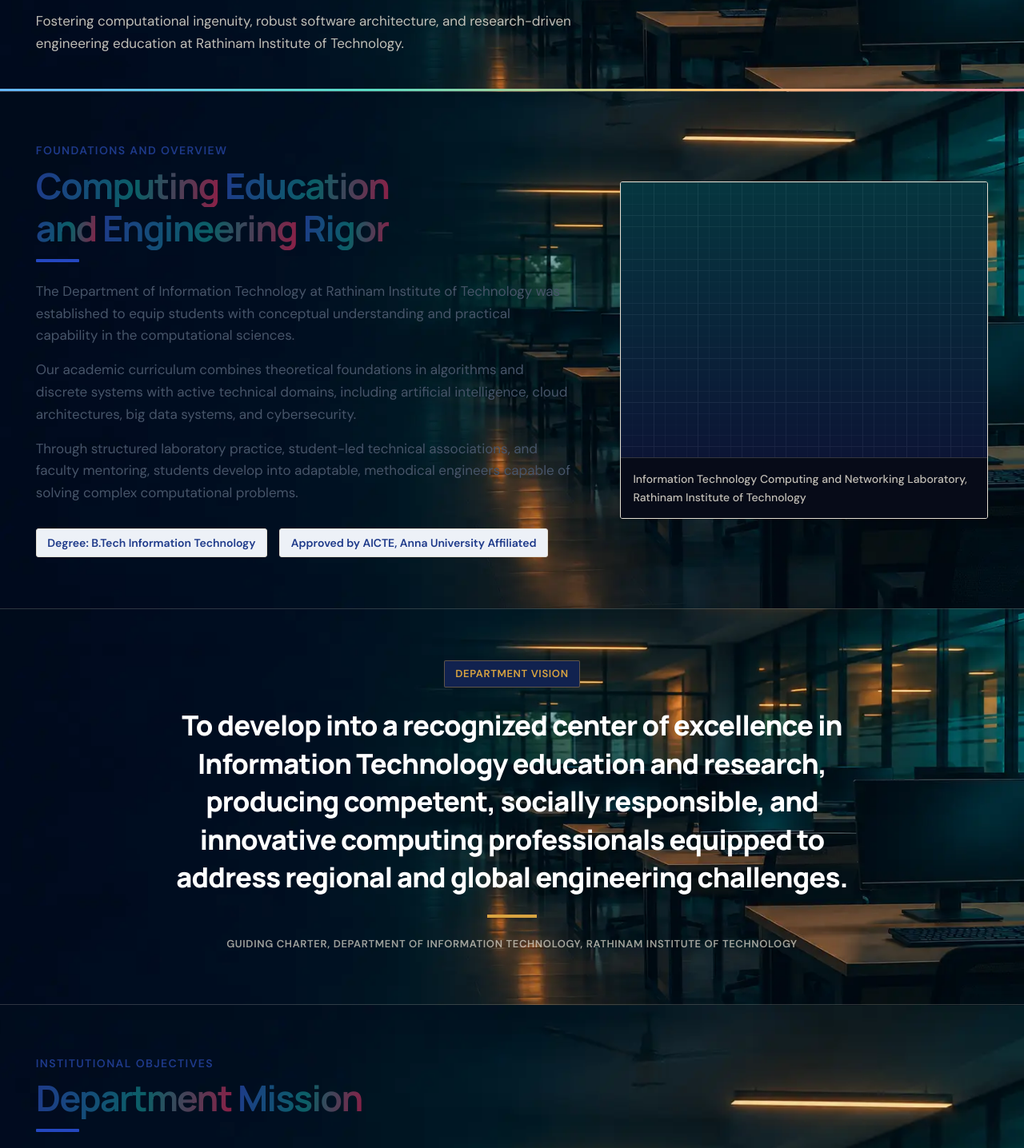
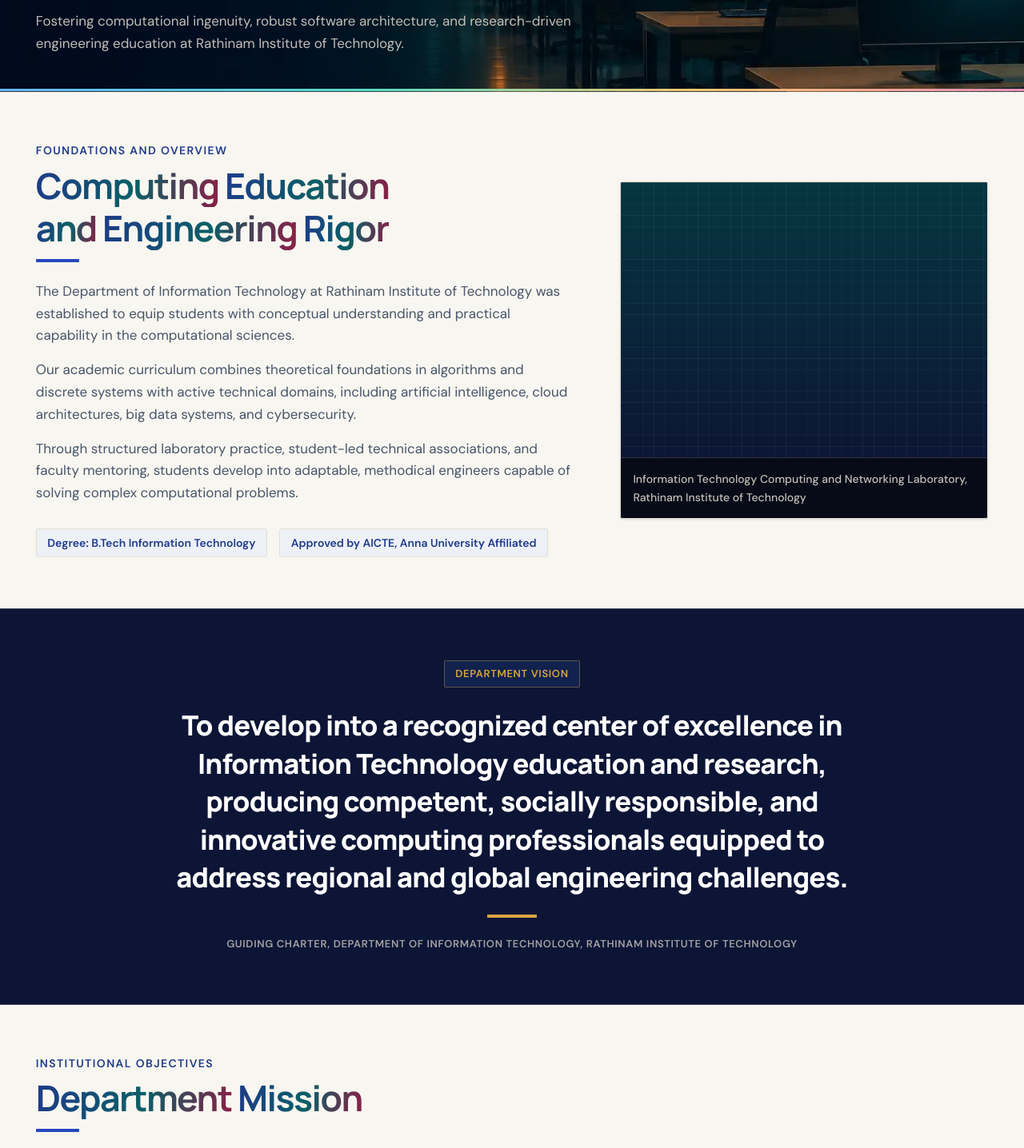
Before and after one commit to tharun20070505-sys/TecraIT, a Next.js app: page /about in a window 1280 px wide. Shown: the part 319-1755 px from the top of the page at 80% size. Built offline with nearby package versions, Linux system fonts and the light colour scheme; no server answers; the database is empty.

Commit message:
Limit shared campus background to page title banners

```diff
--- a/src/app/globals.css
+++ b/src/app/globals.css
@@ -119,9 +119,6 @@
 html {
   scroll-behavior: smooth;
   background-color: #F8F6F0;
-  background-image: url("/images/home/rathinam-site-background.webp");
-  background-position: center top;
-  background-size: cover;
   color: #0F172A;
 }
 
@@ -515,26 +512,6 @@ small,
   --content-gutter: clamp(20px, 3.5vw, 56px);
 }
 
-/* Preserve the section palette while bringing the lab image into content bands. */
-.site-content :where(section):not(.admin-content *):is(.bg-ivory, .bg-white, .bg-mist, .bg-sky-wash, .bg-mint-wash, .bg-teal-wash, .bg-rose-wash, .bg-amber-wash, .py-20:not([class*="bg-"])) {
-  background-image: var(--lab-image);
-  background-blend-mode: normal;
-  background-position: center;
-  background-size: cover;
-}
-
-.site-content section.bg-sky-wash { --section-wash: var(--color-sky-wash); }
-.site-content section.bg-mint-wash { --section-wash: var(--color-mint-wash); }
-.site-content section.bg-teal-wash { --section-wash: var(--color-teal-wash); }
-.site-content section.bg-rose-wash { --section-wash: var(--color-rose-wash); }
-.site-content section.bg-amber-wash { --section-wash: var(--color-amber-wash); }
-
-.site-content section:not(.admin-content *):is(.bg-midnight, .bg-deep-navy):not([class*="bg-linear"], [aria-label="Department Hero Poster"]) {
-  background-image: var(--lab-image);
-  background-position: center;
-  background-size: cover;
-}
-
 .site-content :where(section:not(.admin-content *)):is(.py-20, .py-24) {
   padding-block: clamp(2.75rem, 5vw, 4.75rem);
 }
```
